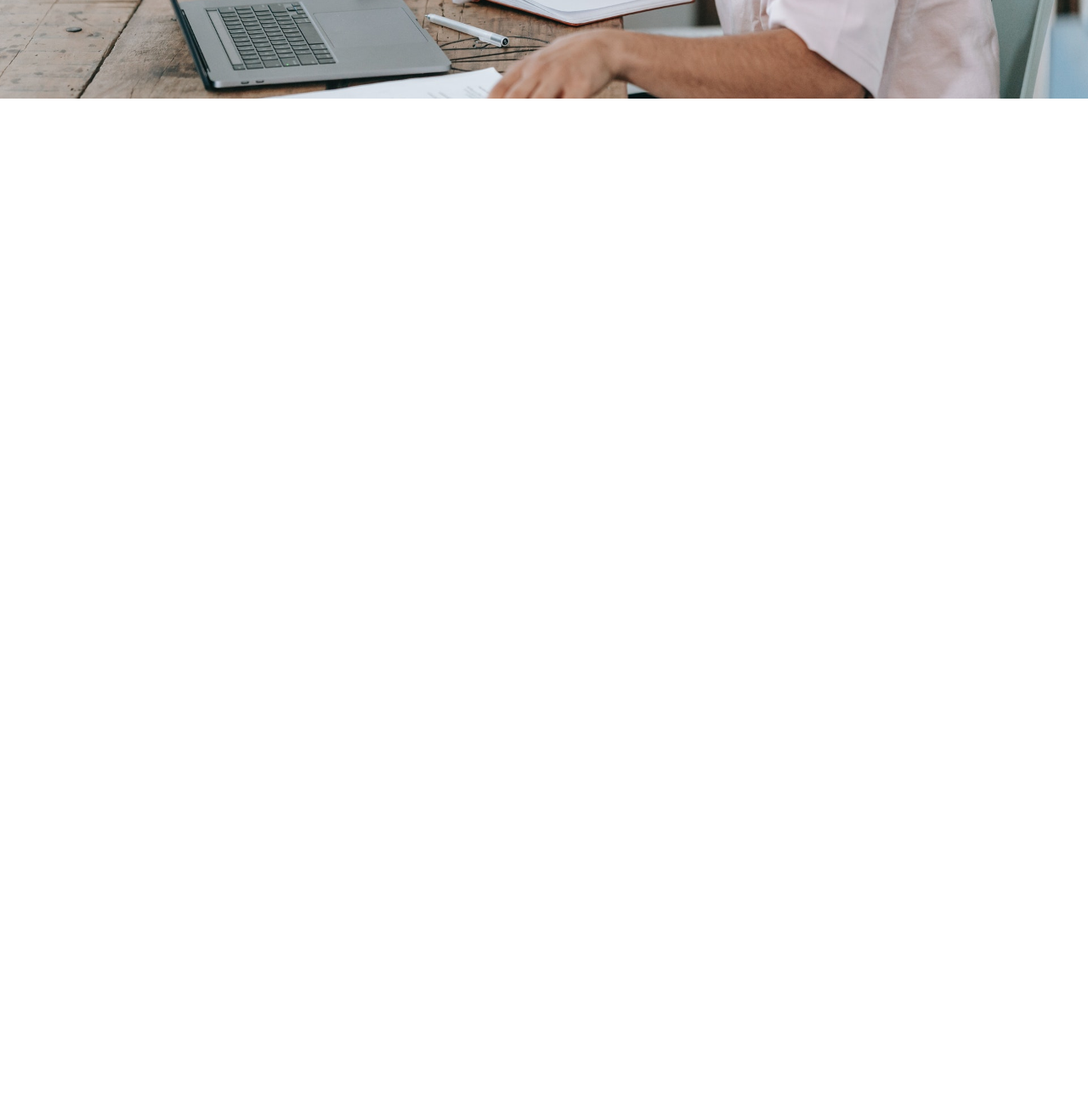
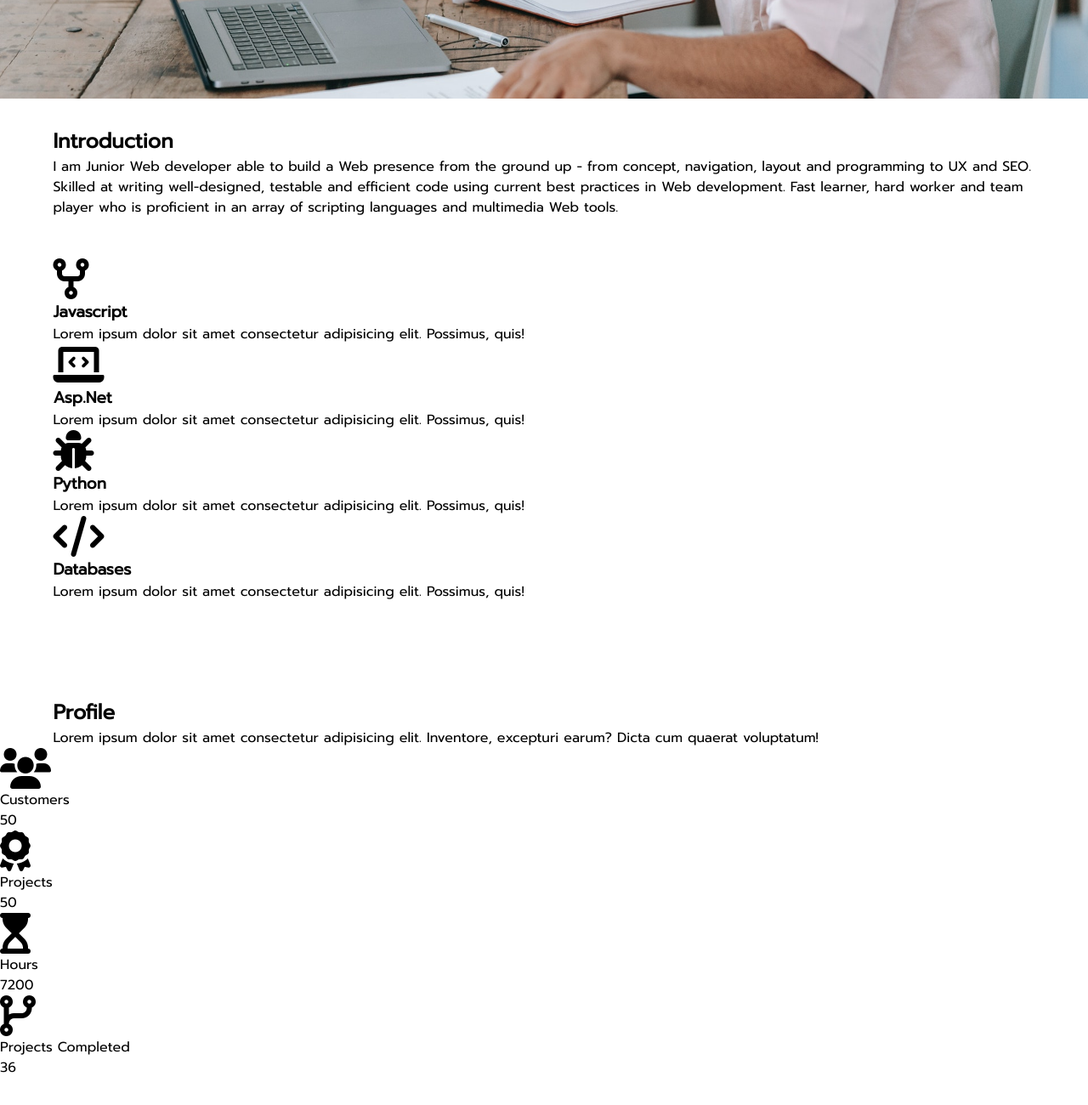
Before and after one commit to BurcuML/Freelancer, a website: page public/index.html in a window 1280 px wide. Shown: the part 684-1984 px from the top of the page at 85% size. Before the commit the page ends 800 px from the top, so only its background shows below. Drawn offline with nearby package versions, Linux system fonts and the light colour scheme.

Commit message:
Update index.html to enhance profile and introduction sections with new content and styles

```diff
--- a/public/index.html
+++ b/public/index.html
@@ -5,12 +5,13 @@
     <meta http-equiv="X-UA-Compatible" content="IE=edge">
     <meta name="viewport" content="width=device-width, initial-scale=1.0">
     <link href="https://fonts.googleapis.com/css2?family=Prompt&display=swap" rel="stylesheet">
+    <link rel="stylesheet" href="https://cdnjs.cloudflare.com/ajax/libs/font-awesome/6.0.0/css/all.min.css" integrity="sha512-9usAa10IRO0HhonpyAIVpjrylPvoDwiPUiKdWk5t3PyolY1cOd4DSE0Ga+ri4AuTroPR5aQvXU9xC6qOPnzFeg==" crossorigin="anonymous" referrerpolicy="no-referrer" />
     <link
     rel="stylesheet"
     href="https://cdnjs.cloudflare.com/ajax/libs/animate.css/4.1.1/animate.min.css"
   />
     <link rel="stylesheet" href="css/main.css">
-    <title>Freelancer</title>
+    <title>Document</title>
 </head>
 <body>
 
@@ -40,6 +41,80 @@
         </div>
     </header>
 
+    <!-- section a -->
+    <section id="home__a" class="text-center py-2">
+        <div class="container">
+            <h2 class="section-title">Introduction</h2>
+            <div class="border-bottom"></div>
+            <p class="lead">
+                I am Junior Web developer able to build a Web presence from the ground up - from concept, navigation, layout and programming to UX and SEO. Skilled at writing well-designed, testable and efficient code using current best practices in Web development. Fast learner, hard worker and team player who is proficient in an array of scripting languages and multimedia Web tools.
+            </p>
+            <div class="skills my-3">
+                <div>
+                    <i class="fa-solid fa-code-fork fa-3x"></i>
+                    <h3>Javascript</h3>
+                    <p>Lorem ipsum dolor sit amet consectetur adipisicing elit. Possimus, quis!</p>
+                </div>
+                <div>
+                    <i class="fa-solid fa-laptop-code fa-3x"></i>
+                    <h3>Asp.Net</h3>
+                    <p>Lorem ipsum dolor sit amet consectetur adipisicing elit. Possimus, quis!</p>
+                </div>
+                <div>
+                    <i class="fa-solid fa-bug fa-3x"></i>
+                    <h3>Python</h3>
+                    <p>Lorem ipsum dolor sit amet consectetur adipisicing elit. Possimus, quis!</p>
+                </div>
+                <div>
+                    <i class="fa-solid fa-code fa-3x"></i>
+                    <h3>Databases</h3>
+                    <p>Lorem ipsum dolor sit amet consectetur adipisicing elit. Possimus, quis!</p>
+                </div>
+            </div>
+        </div>
+    </section>
+
+    <!-- section b -->
+    <section id="home__b" class="text-center py-2">
+        <div class="container">
+            <h2 class="section-title">Profile</h2>
+            <div class="border-bottom"></div>
+            <p class="lead">
+                Lorem ipsum dolor sit amet consectetur adipisicing elit. Inventore, excepturi earum? Dicta cum quaerat voluptatum!
+            </p>
+        </div>
+        <div class="profile">
+            <div>
+                <ul>
+                    <li><i class="fas fa-users fa-3x"></i></li>
+                    <li class="title">Customers</li>
+                    <li class="number">50</li>
+                </ul>
+            </div>
+            <div>
+                <ul>
+                    <li><i class="fas fa-award fa-3x"></i></li>
+                    <li class="title">Projects</li>
+                    <li class="number">50</li>
+                </ul>
+            </div>
+            <div>
+                <ul>
+                    <li><i class="fas fa-hourglass-start fa-3x"></i></li>
+                    <li class="title">Hours</li>
+                    <li class="number">7200</li>
+                </ul>
+            </div>
+            <div>
+                <ul>
+                    <li><i class="fas fa-code-branch fa-3x"></i></li>
+                    <li class="title">Projects Completed</li>
+                    <li class="number">36</li>
+                </ul>
+            </div>
+        </div>
+    </section>
+
     <script src="js/jquery.min.js"></script>
     <script src="js/type-writer.js"></script>
 </body>
```
